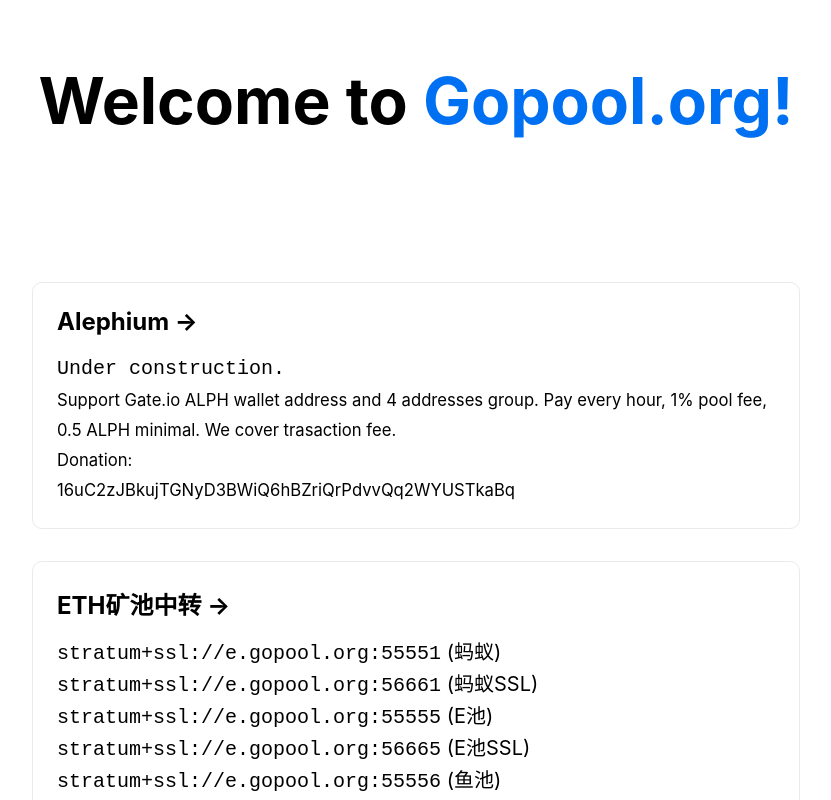
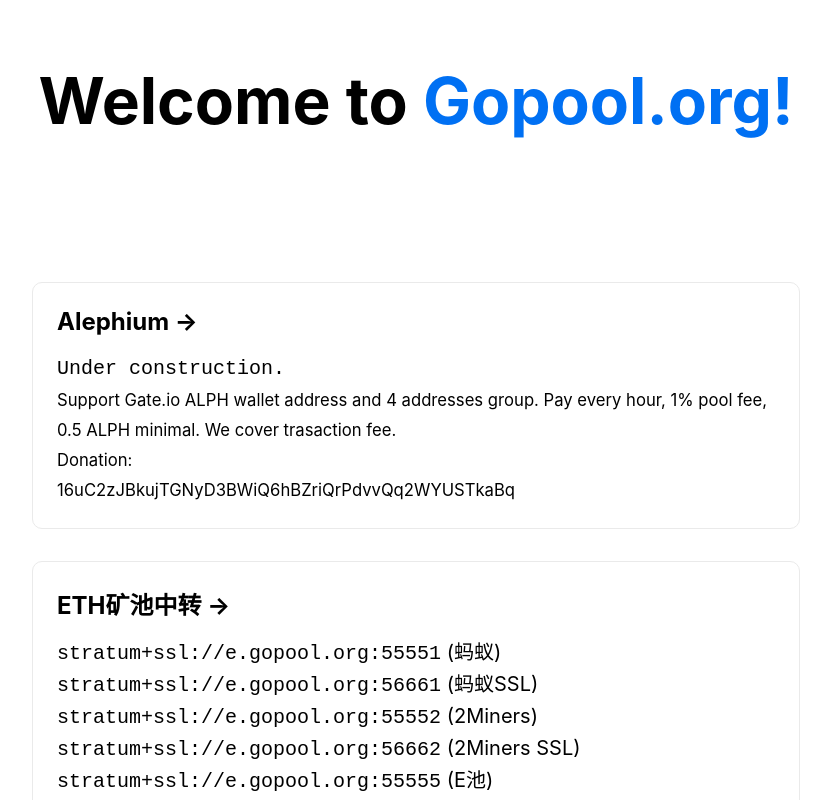
Before and after one commit to gopool-org/gopool-org.github.io, a Next.js app: page / in a window 1280 px wide. Shown: the top 800 px of the page, without its empty margins (224-1055 px from the left). Built offline with nearby package versions, Linux system fonts and the light colour scheme.

Commit message:
Add 2miners forward

```diff
--- a/pages/index.js
+++ b/pages/index.js
@@ -42,6 +42,8 @@
             <p>
               <code>stratum+ssl://e.gopool.org:55551</code> (蚂蚁) <br/>
               <code>stratum+ssl://e.gopool.org:56661</code> (蚂蚁SSL) <br/>
+              <code>stratum+ssl://e.gopool.org:55552</code> (2Miners) <br/>
+              <code>stratum+ssl://e.gopool.org:56662</code> (2Miners SSL) <br/>
               <code>stratum+ssl://e.gopool.org:55555</code> (E池) <br/>
               <code>stratum+ssl://e.gopool.org:56665</code> (E池SSL) <br/>
               <code>stratum+ssl://e.gopool.org:55556</code> (鱼池)    <br/>
```
